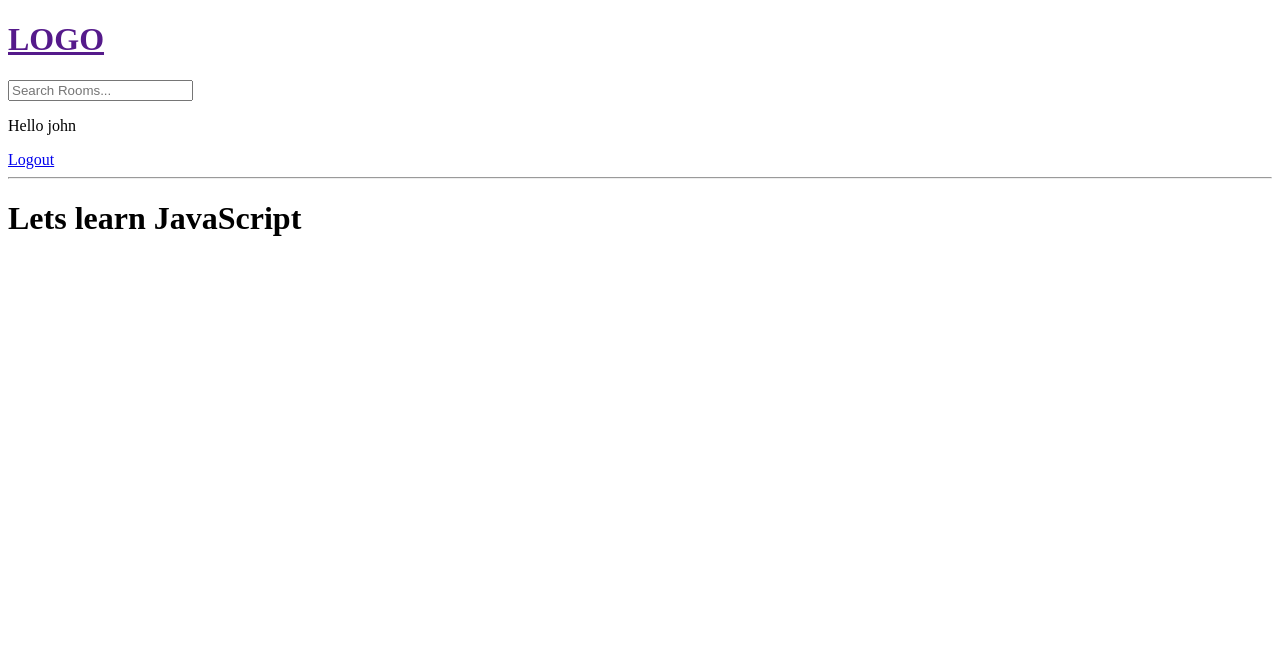
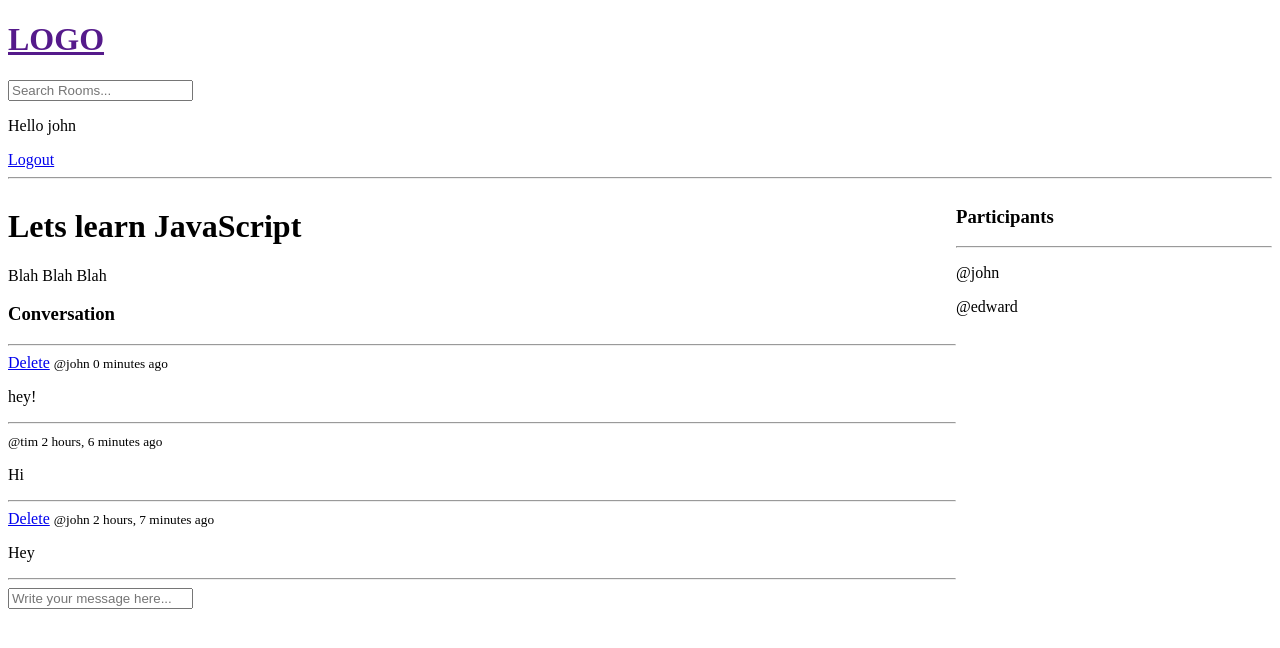
Before and after one commit to SirBabyWipes/studybud, a Django app: page /room/4 in a window 1280 px wide. Shown: the top 648 px of the page. Run offline with Django 5.2, Linux system fonts and the light colour scheme; a user stored in the database is signed in; data comes from the database, SQL or seed files in the repository; both versions use the stored data as it was after the commit.

Commit message:
Activity Feed

```diff
--- a/base/models.py
+++ b/base/models.py
@@ -14,7 +14,7 @@ class Room(models.Model):
     topic = models.ForeignKey(Topic, on_delete=models.SET_NULL, null=True)
     name = models.CharField(max_length=200)
     description = models.TextField(null=True, blank=True)
-    #participants =
+    participants = models.ManyToManyField(User, related_name='participants', blank=True)
     updated = models.DateTimeField(auto_now=True)
     created = models.DateTimeField(auto_now_add=True)
 
--- a/base/templates/base/room.html
+++ b/base/templates/base/room.html
@@ -2,6 +2,58 @@
 
 {% block content%}
 
-<h1>{{room.name}}</h1>
+<style>
+    .room-container{
+        display: grid;
+        grid-template-columns: 3fr 1fr;
+    }
+</style>
 
+<div class="room-container">
+
+    <div>
+
+        <h1>{{room.name}}</h1>
+
+        <p>{{room.description}}</p>
+
+
+        <div class="comment-wrapper">
+            <h3>Conversation</h3>
+            <hr>
+
+            {% for message in room_messages %}
+                <div>
+                    {% if request.user == message.user %}
+                    <a href="{% url 'delete-message' message.id %}">Delete</a>
+                    {% endif %}
+                    <small>@{{message.user}}  {{message.created|timesince}} ago </small>
+                    <p>{{message.body}}</p>
+                    <hr>
+                </div>
+            {% endfor %}
+        </div>
+
+        {% if request.user.is_authenticated %}
+        <div class="comment-form">
+            <form method="POST" action="">
+                {% csrf_token %}
+                <input type="text" name="body" placeholder="Write your message here...">
+            </form>
+        </div>
+        {% endif %}
+
+    </div>
+
+    <div>
+        <h3>Participants</h3>
+        <hr>
+
+        {% for user in participants %}
+            <div>
+                <p>@{{user.username}}</p>
+            </div>
+        {% endfor %}
+    </div>
+</div>
 {% endblock content%}
--- a/base/urls.py
+++ b/base/urls.py
@@ -12,4 +12,5 @@ urlpatterns = [
     path('create-room/', views.createRoom, name="create-room"),
     path('update-room/<str:pk>/', views.updateRoom, name="update-room"),
     path('delete-room/<str:pk>/', views.deleteRoom, name="delete-room"),
+    path('delete-message/<str:pk>/', views.deleteMessage, name="delete-message"),
 ]
--- a/base/views.py
+++ b/base/views.py
@@ -6,7 +6,7 @@ from django.db.models import Q
 from django.contrib.auth.models import User
 from django.contrib.auth import authenticate, login, logout
 from django.contrib.auth.forms import UserCreationForm
-from .models import Room, Topic
+from .models import Room, Topic, Message
 from .forms import RoomForm
 # Create your views here.
 
@@ -81,7 +81,20 @@ def home(request):
 
 def room(request, pk):
     room = Room.objects.get(id=pk)
-    context = {'room': room}
+    room_messages = room.message_set.all().order_by('-created')
+    participants = room.participants.all()
+
+    if request.method == 'POST':
+        message = Message.objects.create(
+            user=request.user,
+            room=room,
+            body=request.POST.get('body')
+        )
+        room.participants.add(request.user)
+        return redirect('room', pk=room.id)
+
+    context = {'room': room, 'room_messages': room_messages,
+               'participants': participants}
     return render(request, 'base/room.html', context)
 
 @login_required(login_url='login')
@@ -124,3 +137,15 @@ def deleteRoom(request, pk):
         room.delete()
         return redirect('home')
     return render(request, 'base/delete.html', {'obj':room})
+
+@login_required(login_url='login')
+def deleteMessage(request, pk):
+    message = Message.objects.get(id=pk)
+
+    if request.user != message.user:
+        return HttpResponse('You are not allowed here!')
+
+    if request.method == 'POST':
+        message.delete()
+        return redirect('home')
+    return render(request, 'base/delete.html', {'obj':message})
```
Also changed, not shown: base/migrations/0003_alter_room_options_room_participants.py (added), db.sqlite3.
